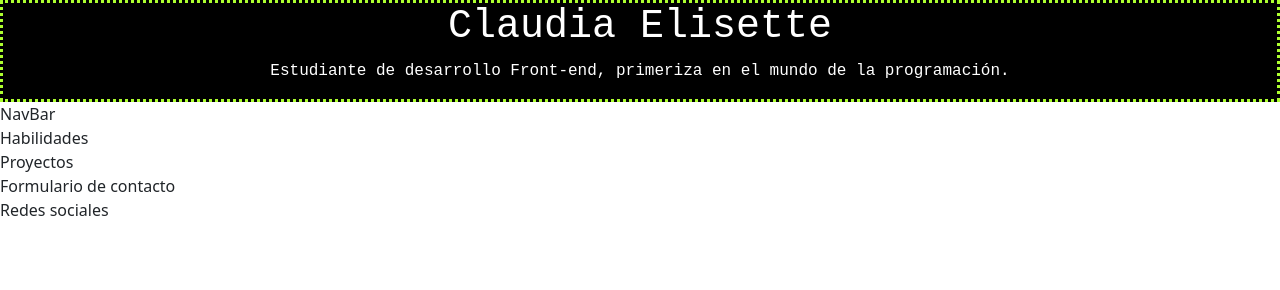
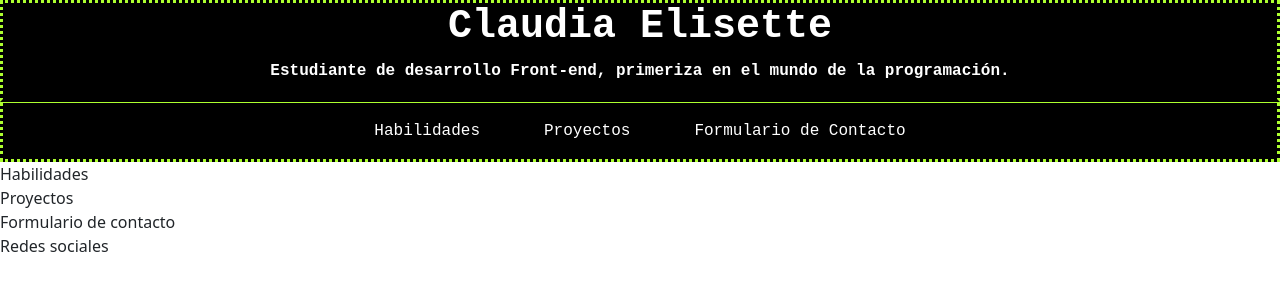
Before and after one commit to claudia-elisette/consolidacionM2, a plain HTML site: page index.html in a window 1280 px wide. Drawn offline with nearby package versions, Linux system fonts and the light colour scheme; a web font is replaced by a local one.

Commit message:
NavBar Bootstrap

```diff
--- a/assets/CSS/style.css
+++ b/assets/CSS/style.css
@@ -3,11 +3,33 @@ header{
     font-family: "Kode Mono", monospace;
     color: white;
     text-align: center;
+    border:1%;
+    border-color: greenyellow;
+    border-style: dotted;
+    border-bottom-color: black;
+    border-bottom-style: solid;
+}
+
+#tituloHeader{
+    font-weight: 700;
+}
+
+#textoHeader{
+    font-weight: 600;
+}
+
+.navbar{
+    background-color: black;
     border: 1%;
     border-color: greenyellow;
     border-style: dotted;
+    border-top: 1px;
+    border-top-color: greenyellow;
+    border-top-style: solid;
 
 }
-#tituloPrincipal{
-    font-weight: 600;
+
+.nav-link{
+   font-family: "Kode Mono", monospace;
+   color: white;
 }
--- a/index.html
+++ b/index.html
@@ -18,20 +18,41 @@
 
 </head>
 <body>
+
+    <!-- Header -->
         <header class="container-fluid">
 
             <h1 id="tituloHeader">Claudia Elisette</h1>
-        <p>
+            <p id="textoHeader">
                 Estudiante de desarrollo Front-end, primeriza en el mundo de la programación.
             </p>
 
         </header>
+
+    <!-- NavBar -->
+        <nav class="navbar navbar-expand-lg" data-bs-theme="dark">
+            <div class="container-fluid">
+                <button class="navbar-toggler" type="button" data-bs-toggle="collapse" data-bs-target="#navbarNav" aria-controls="navbarNav" aria-expanded="false" aria-label="Toggle navigation">
+                     <span class="navbar-toggler-icon"></span>
+                </button>
+                <div class="collapse navbar-collapse justify-content-center" id="navbarNav">
+                    <ul class="navbar-nav">
+                        <li class="nav-item me-lg-5">
+                            <a class="nav-link" aria-current="page" href="#">Habilidades</a>
+                        </li>
+                        <li class="nav-item me-lg-5">
+                            <a class="nav-link" href="#">Proyectos</a>
+                        </li>
+                        <li class="nav-item ms--lg-5">
+                             <a class="nav-link" href="#">Formulario de Contacto</a>
+                        </li>
+                    </ul>
+                </div>
+            </div>
+        </nav>
+
+    <!-- Secciones    -->
         <main>
-
-        <section>
-            NavBar
-        </section>
-
             <section>
                 Habilidades
             </section>
@@ -49,8 +70,11 @@
             Redes sociales
         </footer>
 
+    <!-- JS Bootstrap -->
+        <script src="https://cdn.jsdelivr.net/npm/bootstrap@5.3.3/dist/js/bootstrap.bundle.min.js" integrity="sha384-YvpcrYf0tY3lHB60NNkmXc5s9fDVZLESaAA55NDzOxhy9GkcIdslK1eN7N6jIeHz" crossorigin="anonymous"></script>
 
-    <script src="https://cdn.jsdelivr.net/npm/bootstrap@5.3.3/dist/js/bootstrap.bundle.min.js" integrity="sha384-YvpcrYf0tY3lHB60NNkmXc5s9fDVZLESaAA55NDzOxhy9GkcIdslK1eN7N6jIeHz" crossorigin="anonymous"></script>
+    <!-- Mi JS   -->
         <script src="assets/JS/script.js"></script>
+
 </body>
 </html>
```
Lines whose indentation alone changed are shown as unchanged.
